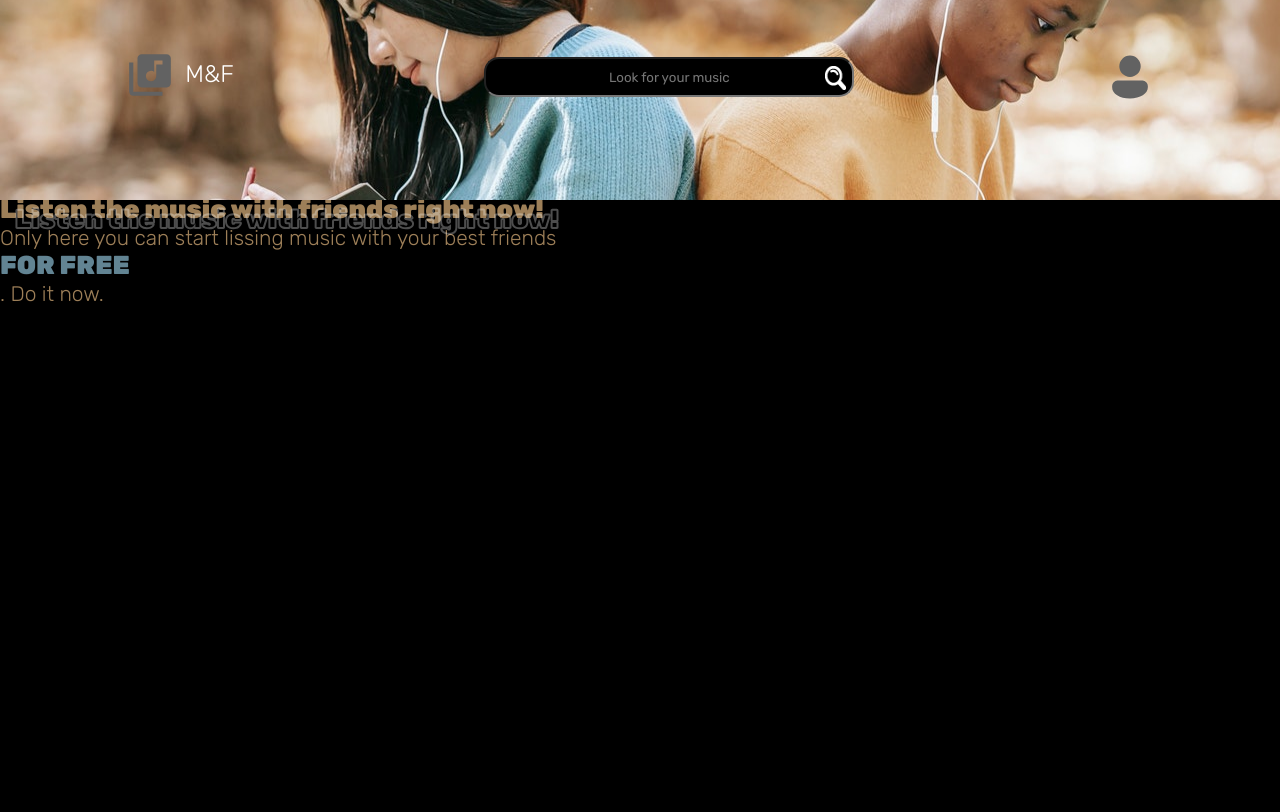
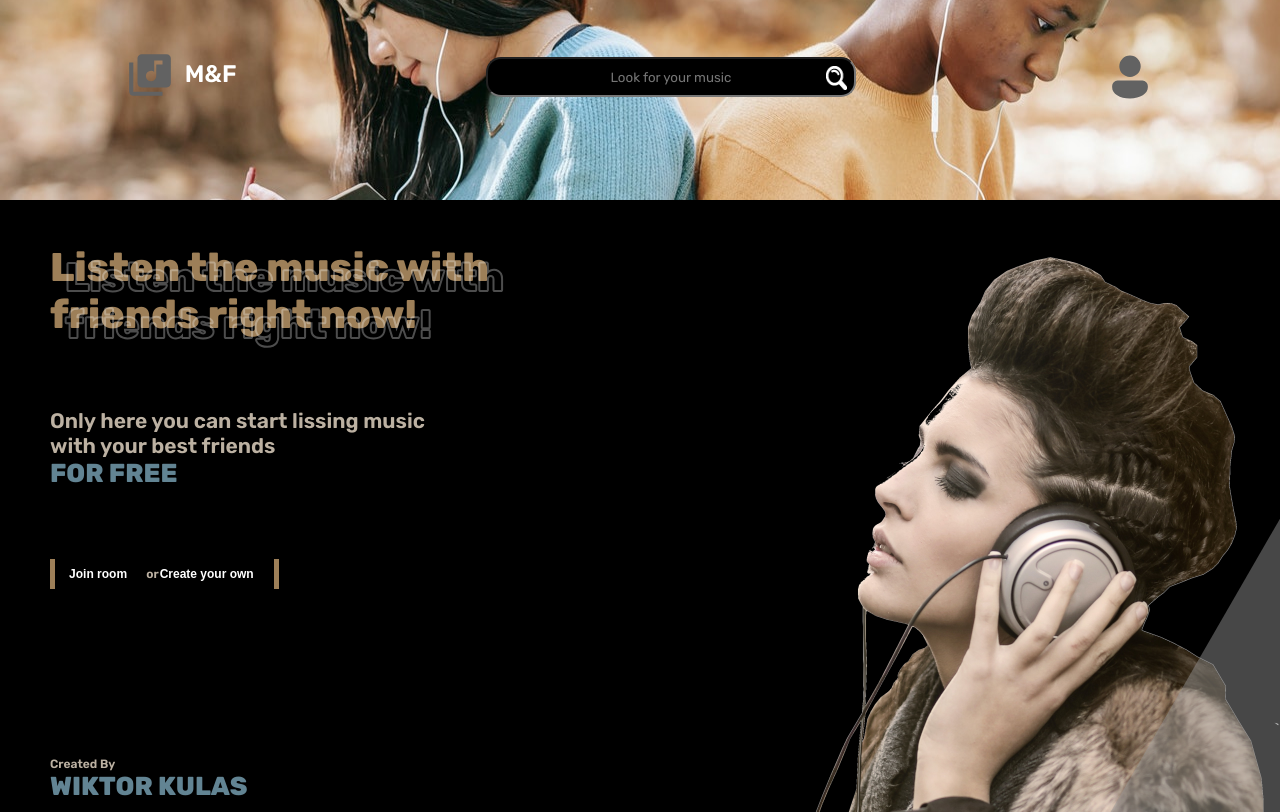
Before and after one commit to Wiktorkulas51/Frontend_M_F, a React (Create React App) app: page / in a window 1280 px wide. Built offline with nearby package versions, Linux system fonts and the light colour scheme.

Commit message:
front page

```diff
--- a/public/index.html
+++ b/public/index.html
@@ -9,7 +9,7 @@
       content="Web site created using create-react-app"
     />
     <link rel="preconnect" href="https://fonts.gstatic.com">
-<link href="https://fonts.googleapis.com/css2?family=Rubik:wght@300;400;500;700;900&display=swap" rel="stylesheet">
+    <link href="https://fonts.googleapis.com/css2?family=Rubik:wght@300;400;500;600;700;800&display=swap" rel="stylesheet">
     <!--
       manifest.json provides metadata used when your web app is installed on a
       user's mobile device or desktop. See https://developers.google.com/web/fundamentals/web-app-manifest/
--- a/src/components/atoms/button/button.js
+++ b/src/components/atoms/button/button.js
@@ -13,8 +13,9 @@ const Button = styled.button`
   width: 120px;
   height: 30px;
   border: none;
-  font-size: ${() => theme.fontSize.xxs};
+  font-size: ${() => theme.fontSize.xs};
   z-index: 1000;
+  font-weight: ${() => theme.bold};
 
   &::before {
     content: "";
--- a/src/components/atoms/paragraph/Paragraph.js
+++ b/src/components/atoms/paragraph/Paragraph.js
@@ -14,10 +14,10 @@ const Paragraph = styled.p`
     if (grayBlue) {
       return theme.grayBlue;
     } else {
-      return theme.grayOrange;
+      return "#bcb1a2";
     }
   }};
-  font-weight: ${() => theme.light};
+  font-weight: ${() => theme.bold};
   font-size: ${() => theme.fontSize.xs};
 `;
 
--- a/src/components/atoms/primaryParagraph/primaryParagraph.js
+++ b/src/components/atoms/primaryParagraph/primaryParagraph.js
@@ -22,7 +22,7 @@ const PrimaryParagraph = styled.p`
         margin: 0;
         color: #fff;
         font-weight: ${() => theme.bigBold};
-        font-size: ${() => theme.fontSize.l};
+        font-size: ${() => theme.fontSize.xl};
         -webkit-text-fill-color: transparent;
         -webkit-text-stroke: 2px;
         opacity: 30%;
--- a/src/components/molecules/div/div.js
+++ b/src/components/molecules/div/div.js
@@ -9,6 +9,7 @@ const Div = styled.div`
   background-color: #979797;
   opacity: 47%;
   transform: rotate(30deg);
+  z-index: 1000;
 `;
 
 export default Div;
--- a/src/components/molecules/girlPicture/girlPicture.js
+++ b/src/components/molecules/girlPicture/girlPicture.js
@@ -3,12 +3,13 @@ import girlImage from "../../../assets/girlImage.png";
 
 const GirlPicture = styled.div`
   position: absolute;
-  left: 0;
-  top: 0;
-  width: 700px;
-  height: 800px;
+  right: -30px;
+  bottom: 0;
+  width: 500px;
+  height: 600px;
   background-image: url(${() => girlImage});
   background-position: center;
+  transform: scaleX(-1);
 `;
 
 export default GirlPicture;
--- a/src/components/molecules/header/Header.js
+++ b/src/components/molecules/header/Header.js
@@ -2,7 +2,7 @@ import styled from "styled-components";
 import headerImage from "../../../assets/navImage.jpg";
 
 const HeaderImage = styled.header`
-  position: fixed;
+  position: absolute;
   left: 0;
   top: 0;
   width: 100%;
--- a/src/templates/userPageTemplate.js
+++ b/src/templates/userPageTemplate.js
@@ -9,6 +9,9 @@ import styled from "styled-components";
 import ButtonIcon from "../components/atoms/buttonIcon/buttonIcon";
 import person from "../assets/person.svg";
 import { theme } from "../theme/mainTheme";
+import Div from "../components/molecules/div/div";
+import Button from "../components/atoms/button/Button";
+import GirlPicture from "../components/molecules/girlPicture/girlPicture";
 
 const ButtonMagniFire = styled(ButtonIcon)`
   position: absolute;
@@ -21,12 +24,36 @@ const ButtonMagniFire = styled(ButtonIcon)`
 const Wrapper = styled.div`
   position: relative;
 `;
+
+const AbsoluteWrapper = styled.div`
+  position: absolute;
+  bottom: 10px;
+  left: 50px;
+`;
+
+const GridWrapper = styled.div`
+  display: grid;
+  grid-gap: 70px;
+  grid-template-columns: 1fr;
+
+  grid-template-rows: 1fr;
+  margin-left: 50px;
+  width: 40%;
+`;
 const SecondWrapper = styled.div`
   position: relative;
   display: flex;
   justify-content: space-around;
   align-items: center;
   margin-top: 50px;
+`;
+
+const FlexWrapper = styled.div`
+  position: relative;
+  display: flex;
+  justify-content: space-around;
+  align-items: center;
+  width: 40%;
 `;
 
 const Logo = styled(Paragraph)`
@@ -44,6 +71,7 @@ const Background = styled.div`
   height: 77.3vh;
   margin-top: 90px;
   z-index: -4;
+  overflow: hidden;
 `;
 
 const BiggerButtonIcon = styled(ButtonIcon)`
@@ -52,7 +80,16 @@ const BiggerButtonIcon = styled(ButtonIcon)`
 `;
 
 const BiggerParagraph = styled(Paragraph)`
+  display: inline-block;
+  width: 80%;
+  color: #bcb1a2;
+  font-weight: ${() => theme.bold};
   font-size: ${() => theme.fontSize.m};
+`;
+
+const MarginParagraph = styled(PrimaryParagraph)`
+  font-size: ${() => theme.fontSize.xl};
+  margin-top: 50px;
 `;
 
 const UserPageTemplate = () => {
@@ -71,16 +108,28 @@ const UserPageTemplate = () => {
       </SecondWrapper>
       <HeaderImage />
       <Background>
-        <Wrapper>
-          <PrimaryParagraph>
+        <GridWrapper>
+          <MarginParagraph>
             Listen the music with friends right now!
-          </PrimaryParagraph>
-          <BiggerParagraph>
-            Only here you can start lissing music with your best friends
-            {<PrimaryParagraph secondary>FOR FREE</PrimaryParagraph>}. Do it
-            now.
-          </BiggerParagraph>
-        </Wrapper>
+          </MarginParagraph>
+          <div>
+            <BiggerParagraph>
+              Only here you can start lissing music with your best friends
+            </BiggerParagraph>
+            {<PrimaryParagraph secondary>FOR FREE</PrimaryParagraph>}
+          </div>
+          <FlexWrapper>
+            <Button>Join room</Button>
+            <Paragraph>or</Paragraph>
+            <Button second>Create your own</Button>
+          </FlexWrapper>
+        </GridWrapper>
+        <Div></Div>
+        <GirlPicture></GirlPicture>
+        <AbsoluteWrapper>
+          <Paragraph>Created By</Paragraph>
+          <PrimaryParagraph secondary>Wiktor Kulas</PrimaryParagraph>
+        </AbsoluteWrapper>
       </Background>
     </>
   );
--- a/src/theme/GlobalStyle.js
+++ b/src/theme/GlobalStyle.js
@@ -1,7 +1,6 @@
 import { createGlobalStyle } from "styled-components";
 
 const GlobalStyle = createGlobalStyle`
-@import url('https://fonts.googleapis.com/css2?family=Rubik+Mono+One&family=Rubik:ital,wght@0,300;0,400;0,500;0,600;0,700;1,300&display=swap');
 *, *::before, *::after{
 
     box-sizing: border-box;
```
